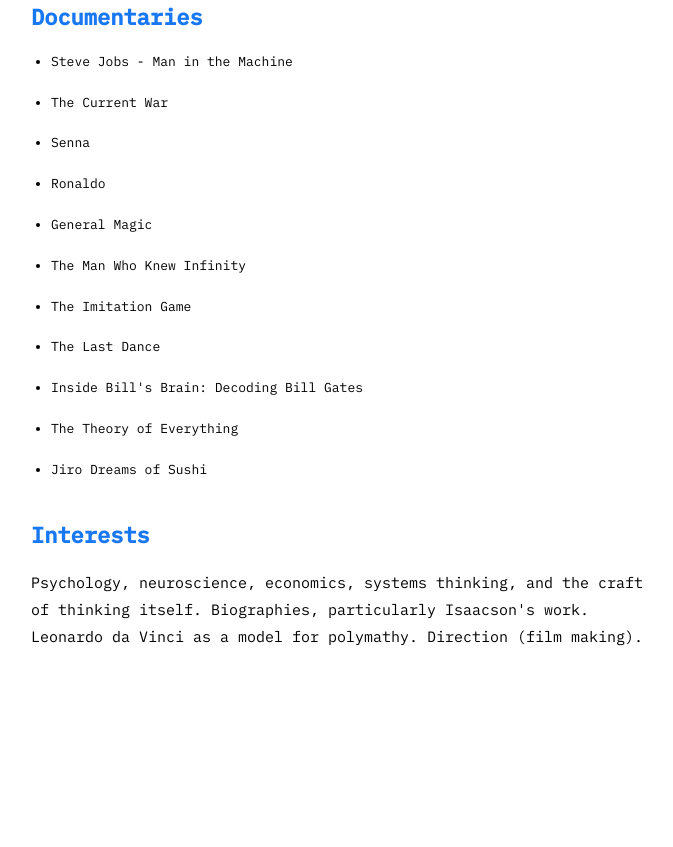
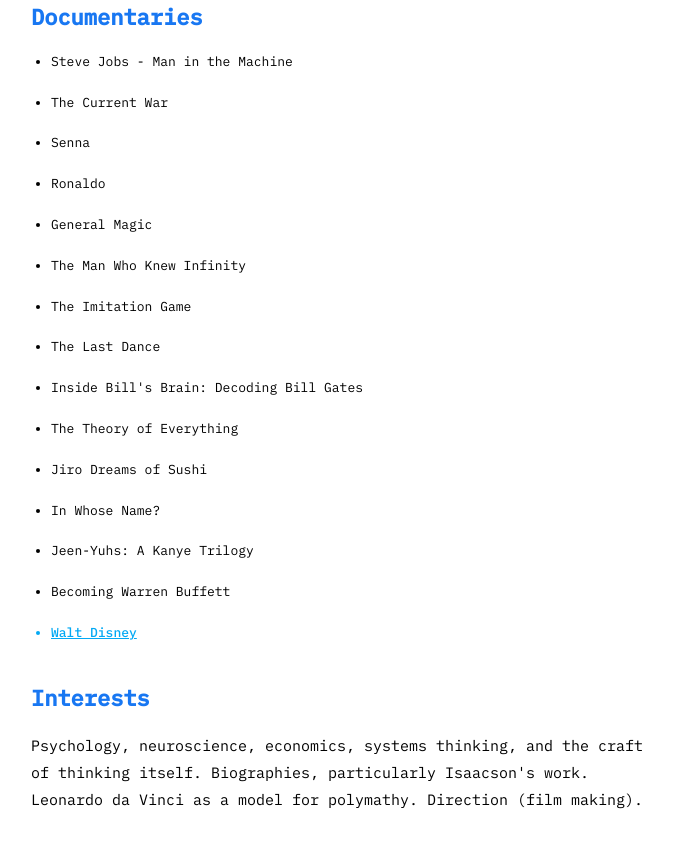
Before and after one commit to jazxy2live/Chaitanyajongra, a plain HTML site: page reading.html in a window 1280 px wide. Shown: the part 3195-4042 px from the top of the page, without its empty margins (229-902 px from the left). Before the commit the page ends 3935 px from the top, so only its background shows below. Drawn offline with Linux system fonts and the light colour scheme; a web font is replaced by a local one.

Commit message:
Add documentaries: In Whose Name?, Jeen-Yuhs, Becoming Warren Buffett, Walt Disney

```diff
--- a/css/style.css
+++ b/css/style.css
@@ -507,6 +507,11 @@ hr {
 .favorite {
   color: #03A9F4;
   font-weight: 500;
+}
+
+.favorite a,
+.favorite a:visited {
+  color: #03A9F4;
 }
 
 /* Tesla image base styling */
--- a/reading.html
+++ b/reading.html
@@ -127,6 +127,11 @@
         <li>Inside Bill's Brain: Decoding Bill Gates</li>
         <li>The Theory of Everything</li>
         <li>Jiro Dreams of Sushi</li>
+        <li>In Whose Name?</li>
+        <li>Jeen-Yuhs: A Kanye Trilogy</li>
+        <li>Becoming Warren Buffett</li>
+        <li class="favorite"><a href="https://youtu.be/H-Q3eY-OkMk?si=yEaee2B-e-aELsrB" target="_blank">Walt Disney</a>
+        </li>
       </ul>
     </div>
 
```
